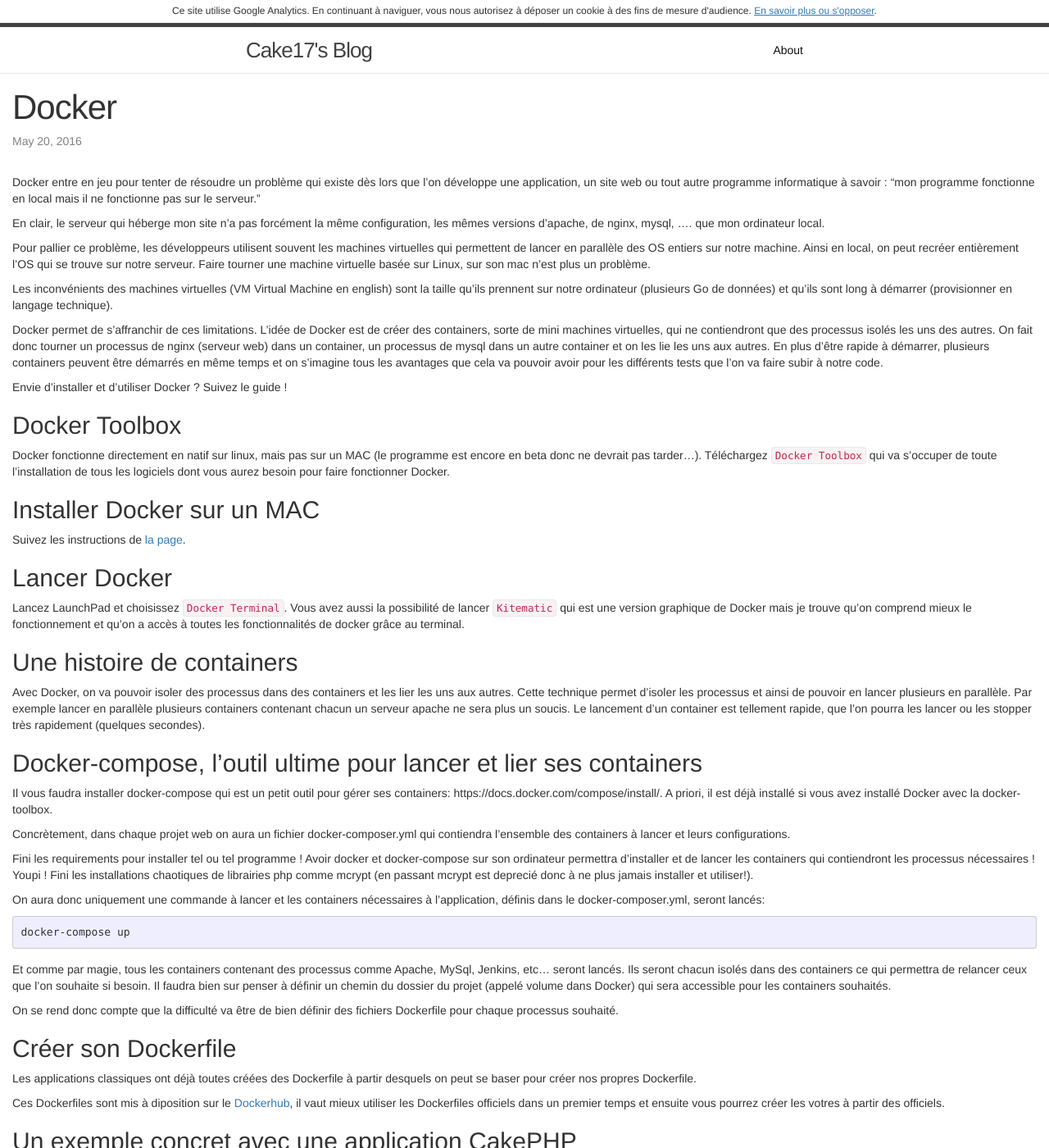
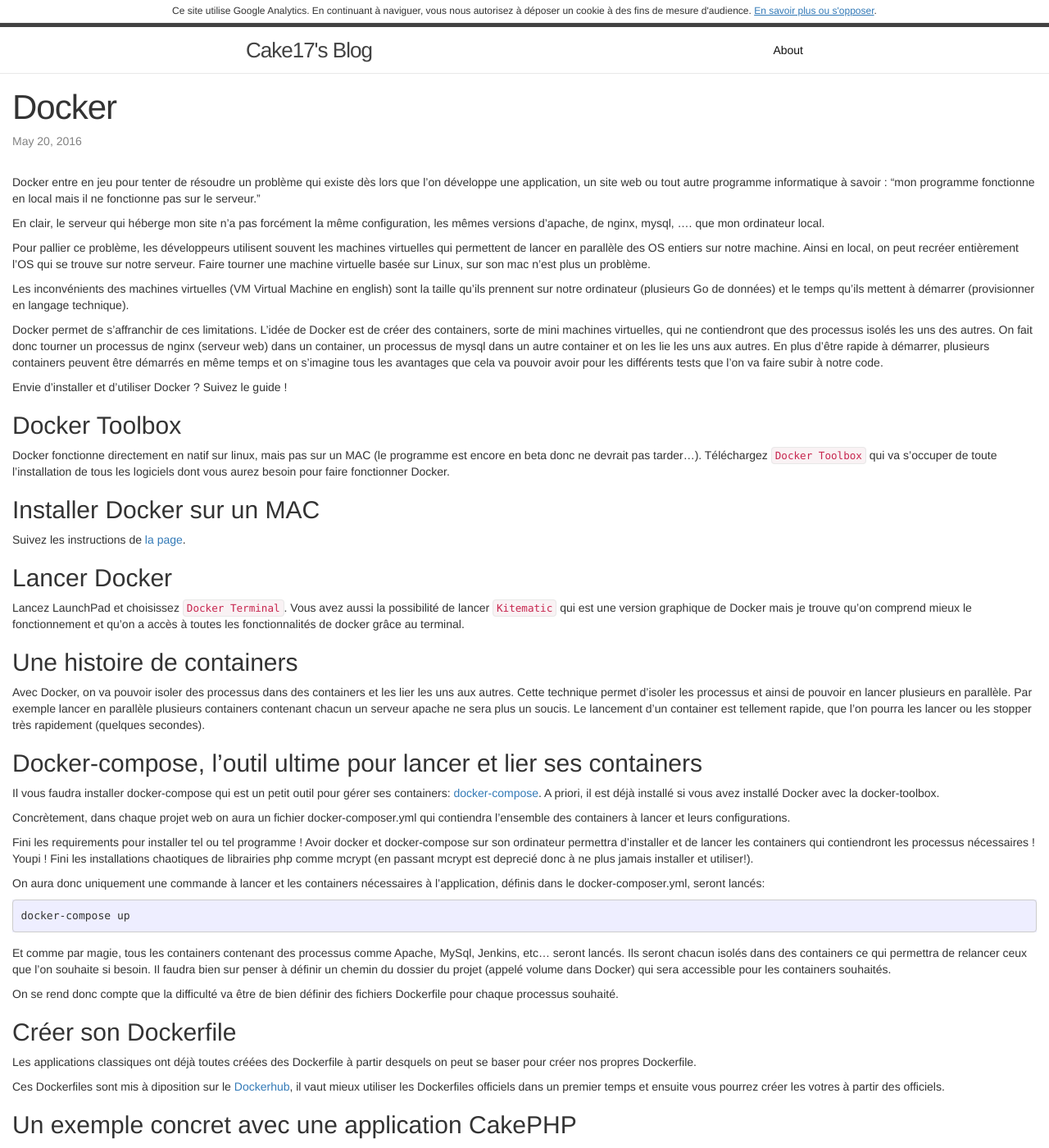
Before and after one commit to cake17/cake17.github.io, a Jekyll site: the page built from _posts/2016-05-20-docker.md, in a window 1280 px wide and 1400 px high. Shown: the whole window at 82% size. Built offline with Jekyll 4.4.1, drawn with Linux system fonts in a browser that asks for light colours; comment, search, counter and statistics services are not loaded; some of the changed lines change nothing that is shown; some of the changed text lies outside the part shown.

Commit message:
typo in docker post

```diff
--- a/_posts/2016-05-20-docker.md
+++ b/_posts/2016-05-20-docker.md
@@ -23,7 +23,7 @@
 
 Les inconvénients des machines virtuelles (VM Virtual Machine en english) sont
 la taille qu'ils prennent sur notre ordinateur (plusieurs Go de données) et
-qu'ils sont long à démarrer (provisionner en langage technique).
+le temps qu'ils mettent à démarrer (provisionner en langage technique).
 
 Docker permet de s'affranchir de ces limitations. L'idée de Docker est de
 créer des containers, sorte de mini machines virtuelles, qui ne
@@ -72,8 +72,9 @@
 -----------------------------------------------------------------
 
 Il vous faudra installer docker-compose qui est un petit outil pour gérer
-ses containers: https://docs.docker.com/compose/install/. A priori, il est
-déjà installé si vous avez installé Docker avec la docker-toolbox.
+ses containers: [docker-compose](https://docs.docker.com/compose/install/). A
+priori, il est déjà installé si vous avez installé Docker avec la
+docker-toolbox.
 
 Concrètement, dans chaque projet web on aura un fichier docker-composer.yml qui
 contiendra l'ensemble des containers à lancer et leurs configurations.
@@ -111,7 +112,7 @@
 Un exemple concret avec une application CakePHP
 -----------------------------------------------
 
-Je vais créer une application CakePHP qui nécessiteront plusieurs containers.
+Je vais créer une application CakePHP qui nécessitera plusieurs containers.
 Tout d'abord le premier container sera celui de php 7 (tant qu'à faire,
 utilisons la dernière version) que j'appelerai, ô grande surprise `php`. Les
 extensions intl, mbstring etc... nécessaires à CakePHP sont installées dans ce
```
Also changed, not shown: 1 other file.
